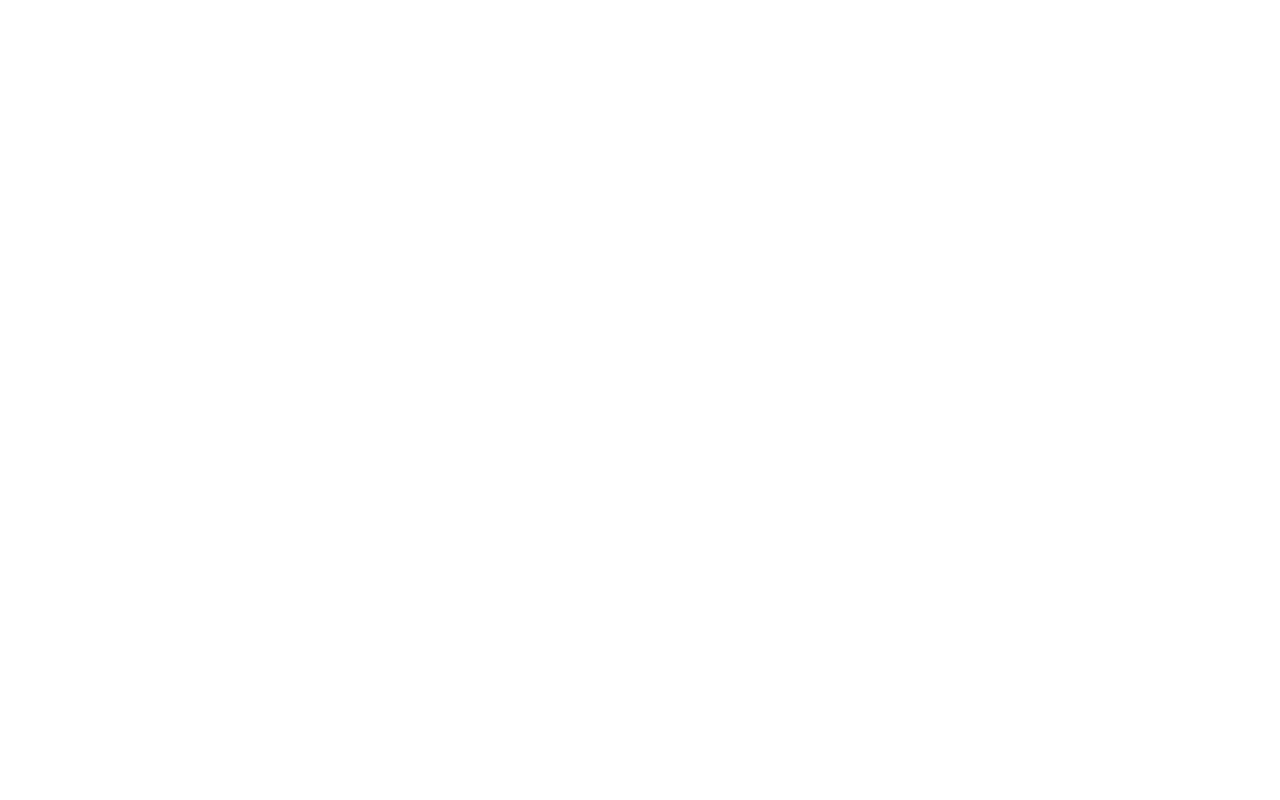
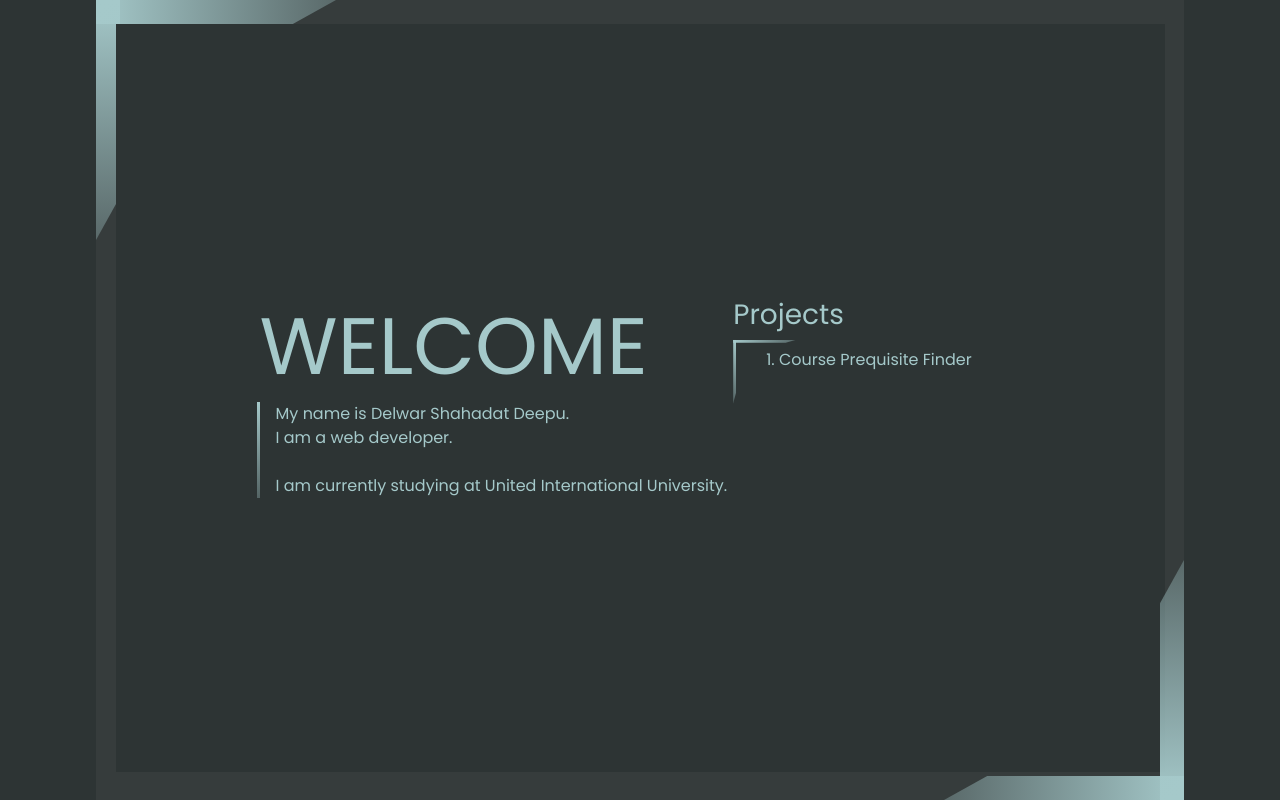
Before and after one commit to deepu1067/deepu1067.github.io, a plain HTML site: page index.html in a window 1280 px wide. Drawn offline with Linux system fonts and the light colour scheme; files that its build step writes are made by us from their sources.

Commit message:
portfolio version-1

```diff
--- a/assets/css/style.css
+++ b/assets/css/style.css
@@ -1,2 +1,153 @@
 @import url('https://fonts.googleapis.com/css2?family=Poppins');
-@import url('all.css');
+@import url(all.css);
+@import url(bootstrap.min.css);
+
+* {
+    --main-color: #2D3434;
+    --linear-gradiant-one: rgba(165, 201, 202, 1);
+    --linear-gradiant-two: rgba(165, 201, 202, 0.32);
+    --overlay-one: rgba(217, 217, 217, 0.05);
+    --text: #A5C9CA;
+    font-family: poppins, sans-serif;
+    color: var(--text);
+    padding: 0;
+    margin: 0;
+}
+
+body {
+    background-color: var(--main-color);
+}
+
+main {
+    height: 100vh;
+    width: 85vw;
+    background-color: var(--overlay-one);
+    margin: auto;
+
+    position: relative;
+}
+
+.main-cont{
+    width: 82vw;
+    height: 93.5vh;
+    padding: 0 9rem;
+
+    position: absolute;
+    left: 1.8%;
+    top: 3%;
+    background-color: var(--main-color);
+}
+
+.border-one {
+    position: absolute;
+}
+
+.corners {
+    height: 1.5rem;
+    width: 15rem;
+    background: rgb(165, 201, 202);
+    background: linear-gradient(90deg, var(--linear-gradiant-one) 0%, var(--linear-gradiant-two) 100%);
+
+}
+
+.shape-one{
+    clip-path: polygon( 0rem 0%,
+                        100% 0%,
+                        82% 100%,
+                        0% 100%,
+                        0% 100%);
+}
+
+.shape-two{
+    clip-path: polygon( 0rem 0%,
+                        82% 0%,
+                        100% 100%,
+                        0% 100%,
+                        0% 100%);
+}
+
+.rotate-90{
+    transform: rotate(90deg);
+    transform-origin: 10% 0%;
+}
+
+.border-two{
+    position: absolute;
+    right: 0;
+    bottom: 0;
+    transform: rotate(180deg);
+}
+
+.main-cont h1{
+    font-size: 5rem;
+}
+
+.corners-border{
+    height: 0.2rem;
+    width: 6rem;
+    transform: rotate(90deg);
+    transform-origin: 0% 0%;
+}
+
+
+.info > div > div:nth-child(2){
+    margin-left: -5rem;
+}
+
+.project-section{
+    position: relative;
+    width: 18rem;
+}
+
+.project-section .corners{
+    width: 4rem;
+    height: 0.2rem;
+}
+
+.project-section .rotate-90{
+    transform-origin: 5% 0%;
+}
+
+.project-section .links{
+    position: absolute;
+    left: 2%;
+    height: 11rem;
+
+    overflow-y: auto;
+    padding-right: 1rem !important;
+
+}
+
+.project-section .links a{
+    text-decoration: none;
+    color: var(--text);
+    border-bottom: 1px solid transparent;
+    display: block;
+}
+
+.project-section .links a:hover{
+    border-bottom: 1px solid var(--text);
+}
+
+
+/* width */
+::-webkit-scrollbar {
+    width: 0.2rem;
+  }
+
+  /* Track */
+  ::-webkit-scrollbar-track {
+    box-shadow: inset 0 0 5px grey;
+    border-radius: 10px;
+  }
+
+  /* Handle */
+  ::-webkit-scrollbar-thumb {
+    background: var(--linear-gradiant-two);
+    border-radius: 10px;
+  }
+
+  /* Handle on hover */
+  ::-webkit-scrollbar-thumb:hover {
+    background: var(--linear-gradiant-one);
+  }
--- a/index.html
+++ b/index.html
@@ -1,11 +1,54 @@
 <!DOCTYPE html>
 <html lang="en">
+
 <head>
     <meta charset="UTF-8">
-    <title>Document</title>
-    <link rel="stylesheet" href="css/style.css">
+    <title>Mds Deepu</title>
+    <link rel="stylesheet" href="assets/css/style.css">
 </head>
+
 <body>
+    <main>
+        <div class="border-one">
+            <div class="corners shape-one"></div>
+            <div class="corners rotate-90 shape-two"></div>
+        </div>
+        <div class="main-cont d-flex justify-content-center align-items-center">
+            <div class="d-flex align-items-start w-100 justify-content-between">
+                <div class="info">
+                    <h1 class="text-uppercase">welcome</h1>
+                    <div class="d-flex">
+                        <div class="corners corners-border"></div>
+                        <div class="">
+                            <p class="m-0">My name is Delwar Shahadat Deepu.</p>
+                            <p class="m-0">I am a web developer.</p>
+                            <p class="m-0 mt-4">I am currently studying at United International University.</p>
+                        </div>
+                    </div>
+                </div>
+                <div class="projects">
+                    <h3 class="text-capitalize">projects</h3>
+                    <div class="project-section">
+                        <div class="border-one">
+                            <div class="corners shape-one"></div>
+                            <div class="corners rotate-90 shape-two"></div>
+                        </div>
+                        <div class="links p-2">
+                            <ol>
+                                <li>
+                                    <a href="https://deepu1067.github.io/course-prequisite-finder" target="_blank">Course Prequisite Finder</a>
+                                </li>
+                            </ol>
+                        </div>
+                    </div>
+                </div>
+            </div>
+        </div>
+        <div class="border-two">
+            <div class="corners shape-one"></div>
+            <div class="corners rotate-90 shape-two"></div>
+        </div>
+    </main>
+</body>
 
-</body>
 </html>
```
Also changed, not shown: 1 other file.
